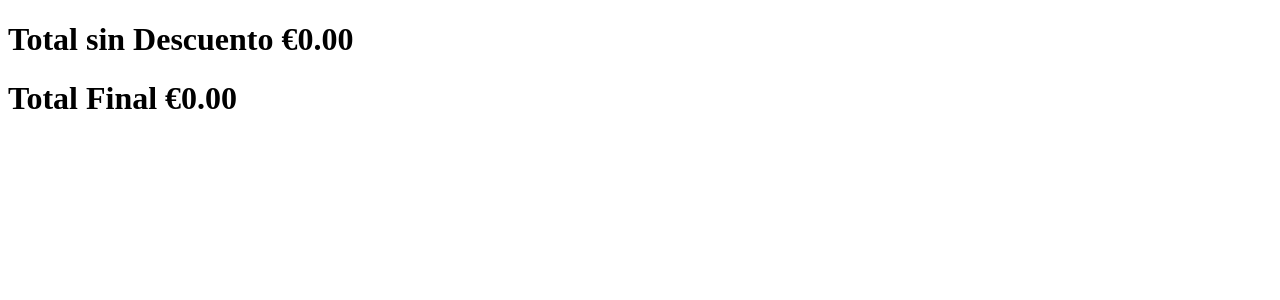
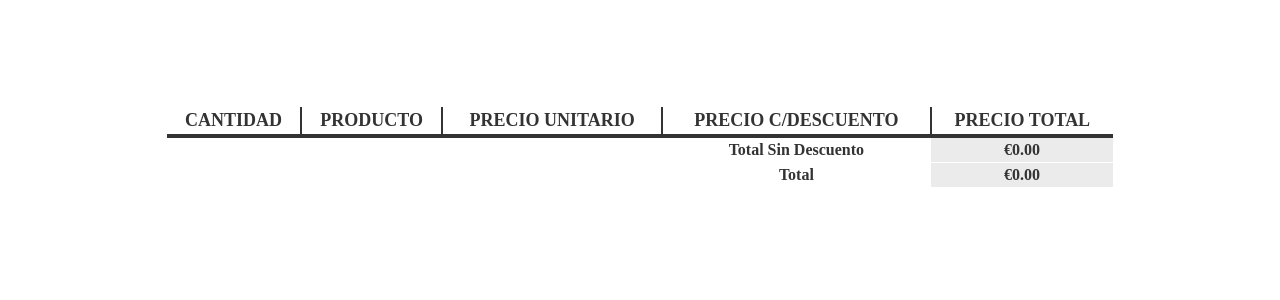
Before and after one commit to MorenoLucas/pruebaTecnica1, an Angular app: page /cesta in a window 1280 px wide. Shown: the top 300 px of the page. Built offline with nearby package versions, Linux system fonts and the light colour scheme.

Commit message:
css cesta y guardamos total de cada producto

```diff
--- a/src/app/components/cesta/cesta.component.css
+++ b/src/app/components/cesta/cesta.component.css
@@ -0,0 +1,49 @@
+table.greyGridTable {
+  border: 7px solid #ffffff;
+  width: 75vw;
+  text-align: center;
+  border-collapse: collapse;
+}
+table.greyGridTable td,
+table.greyGridTable th {
+  border: 1px solid #ffffff;
+  padding: 3px 4px;
+}
+table.greyGridTable tbody td {
+  font-size: 13px;
+}
+table.greyGridTable td:nth-child(5) {
+  background: #ebebeb;
+}
+table.greyGridTable thead {
+  background: #ffffff;
+  border-bottom: 4px solid #333333;
+}
+table.greyGridTable thead th {
+  font-size: 18px;
+  font-weight: bold;
+  color: #333333;
+  text-align: center;
+  border-left: 2px solid #333333;
+}
+table.greyGridTable thead th:first-child {
+  border-left: none;
+}
+
+table.greyGridTable tfoot {
+  font-size: 16px;
+  font-weight: bold;
+  color: #333333;
+  border-top: 4px solid #333333;
+}
+table.greyGridTable tfoot td {
+  font-size: 16px;
+}
+
+.contenedor {
+  display: grid;
+  grid-template-columns: auto;
+  grid-template-rows: auto;
+  justify-content: center;
+  margin-top: 100px;
+}
--- a/src/app/components/cesta/cesta.component.html
+++ b/src/app/components/cesta/cesta.component.html
@@ -1,13 +1,51 @@
-<div class="produ" *ngFor="let item of productosFinal">
-  <p>{{ item.cantidad }}-{{ item.nombre }}</p>
-  <h4 *ngIf="item.id == 'GR1' && item.cantidad % 2 == 0">Obtuviste un 2 x 1</h4>
-  <h4 *ngIf="item.id == 'SR1' && item.cantidad >= 3">
-    El precio te quedo en {{ item.precioOferta | currency: "EUR" }}
-  </h4>
-  <h4 *ngIf="item.id == 'CF1' && item.cantidad >= 3">
-    Obtuviste el 2/3 del precio {{ item.precioOferta | currency: "EUR" }}
-  </h4>
+<!-- TABLA -->
+<div class="contenedor">
+  <table class="greyGridTable">
+    <thead>
+      <tr>
+        <th>CANTIDAD</th>
+        <th>PRODUCTO</th>
+        <th>PRECIO UNITARIO</th>
+        <th>PRECIO C/DESCUENTO</th>
+        <th>PRECIO TOTAL</th>
+      </tr>
+    </thead>
+    <tfoot>
+      <tr>
+        <td></td>
+        <td></td>
+        <td></td>
+        <td>Total Sin Descuento</td>
+        <td>{{ totalSinDescuento | currency: "EUR" }}</td>
+      </tr>
+      <tr>
+        <td></td>
+        <td></td>
+        <td></td>
+        <td>Total</td>
+        <td>{{ totalAPagar | currency: "EUR" }}</td>
+      </tr>
+    </tfoot>
+
+    <tbody>
+      <tr *ngFor="let item of productosFinal">
+        <td>{{ item.cantidad }}</td>
+        <td>{{ item.nombre }}</td>
+        <td>{{ item.precio }}</td>
+        <td>{{ item.precioOferta }}</td>
+        <td>{{ item.total }}</td>
+        <td>
+          <h4 *ngIf="item.id == 'GR1' && item.cantidad % 2 == 0">
+            Obtuviste un 2 x 1
+          </h4>
+          <h4 *ngIf="item.id == 'SR1' && item.cantidad >= 3">
+            Te bajamos €0.5
+          </h4>
+          <h4 *ngIf="item.id == 'CF1' && item.cantidad >= 3">
+            Obtuviste el 2/3 del precio
+          </h4>
+        </td>
+      </tr>
+    </tbody>
+  </table>
 </div>
-
-<h1>Total sin Descuento {{ totalSinDescuento | currency: "EUR" }}</h1>
-<h1>Total Final {{ totalAPagar | currency: "EUR" }}</h1>
--- a/src/app/components/productos/productos.component.ts
+++ b/src/app/components/productos/productos.component.ts
@@ -17,6 +17,17 @@ export class ProductosComponent implements OnInit {
   ngOnInit(): void {}
 
   agregar(producto: Producto, cantidad) {
+    let totalAPagar;
+    if (producto.id === 'GR1' && cantidad % 2 == 0) {
+      totalAPagar = producto.precio * producto.precioOferta;
+    } else if (producto.id === 'SR1' && cantidad >= 3) {
+      totalAPagar = producto.precio * producto.precioOferta;
+    } else if (producto.id === 'CF1' && cantidad >= 3) {
+      totalAPagar = producto.precio * producto.precioOferta;
+    } else {
+      totalAPagar = producto.precio * cantidad;
+    }
+
     const item: CestaItem = {
       id: producto.id,
       cantidad:
@@ -26,6 +37,7 @@ export class ProductosComponent implements OnInit {
       precio: producto.precio,
       precioOferta: producto.precioOferta,
       nombre: producto.nombre,
+      total: totalAPagar,
     };
     console.log(item);
     this.serv.agregarProducto(item);
--- a/src/app/interfeces/cesta-item.ts
+++ b/src/app/interfeces/cesta-item.ts
@@ -4,4 +4,5 @@ export interface CestaItem {
   precio: number;
   precioOferta?: number;
   nombre: string;
+  total?: number;
 }
--- a/src/app/services/servicios.service.ts
+++ b/src/app/services/servicios.service.ts
@@ -8,7 +8,7 @@ import { CestaItem } from '../interfeces/cesta-item';
 export class ServiciosService {
   private importe$ = new BehaviorSubject<number>(
     localStorage.getItem('importePagar')
-      ? parseInt(localStorage.getItem('importePagar'))
+      ? parseFloat(localStorage.getItem('importePagar'))
       : 0
   );
   importeFina: Observable<number>;
```
